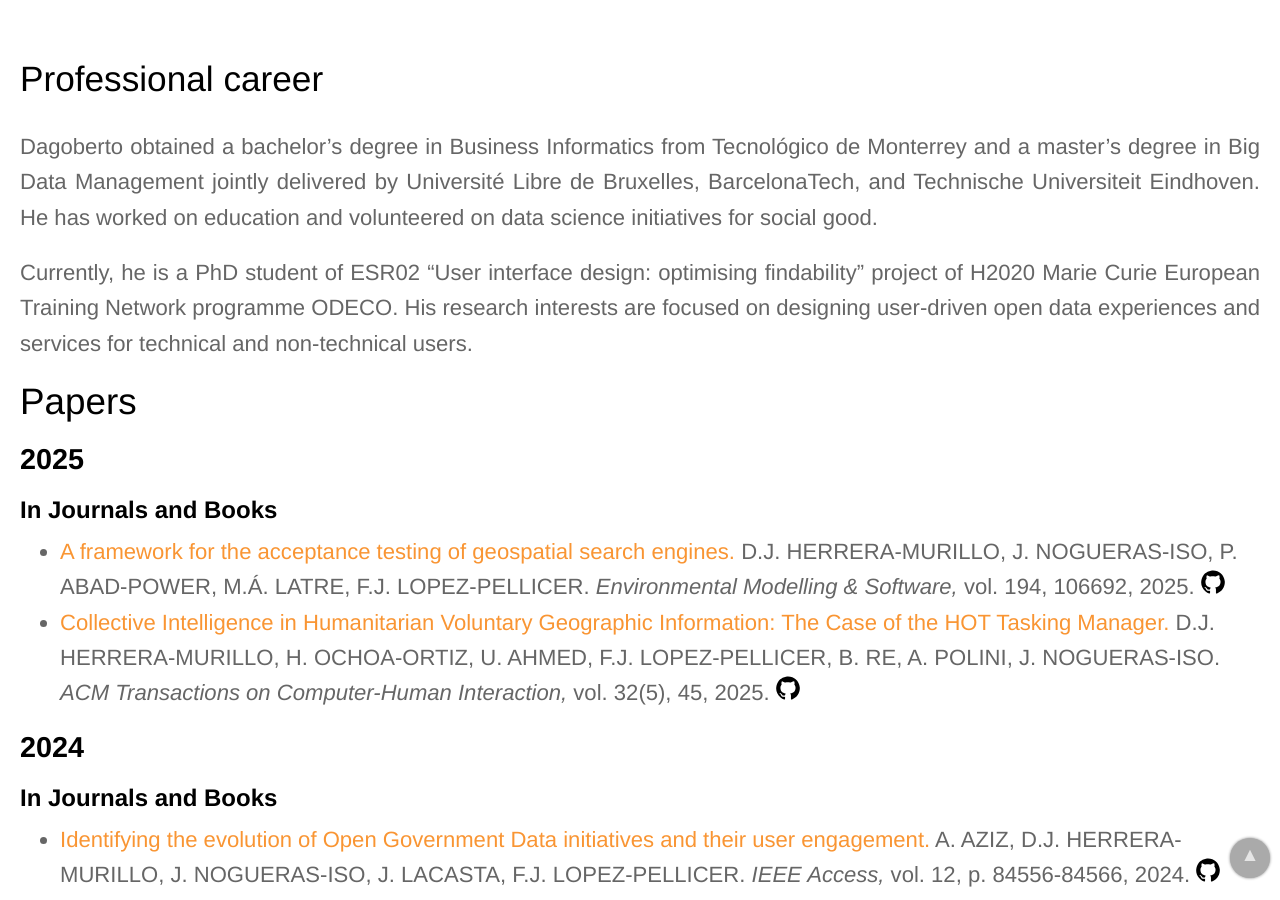
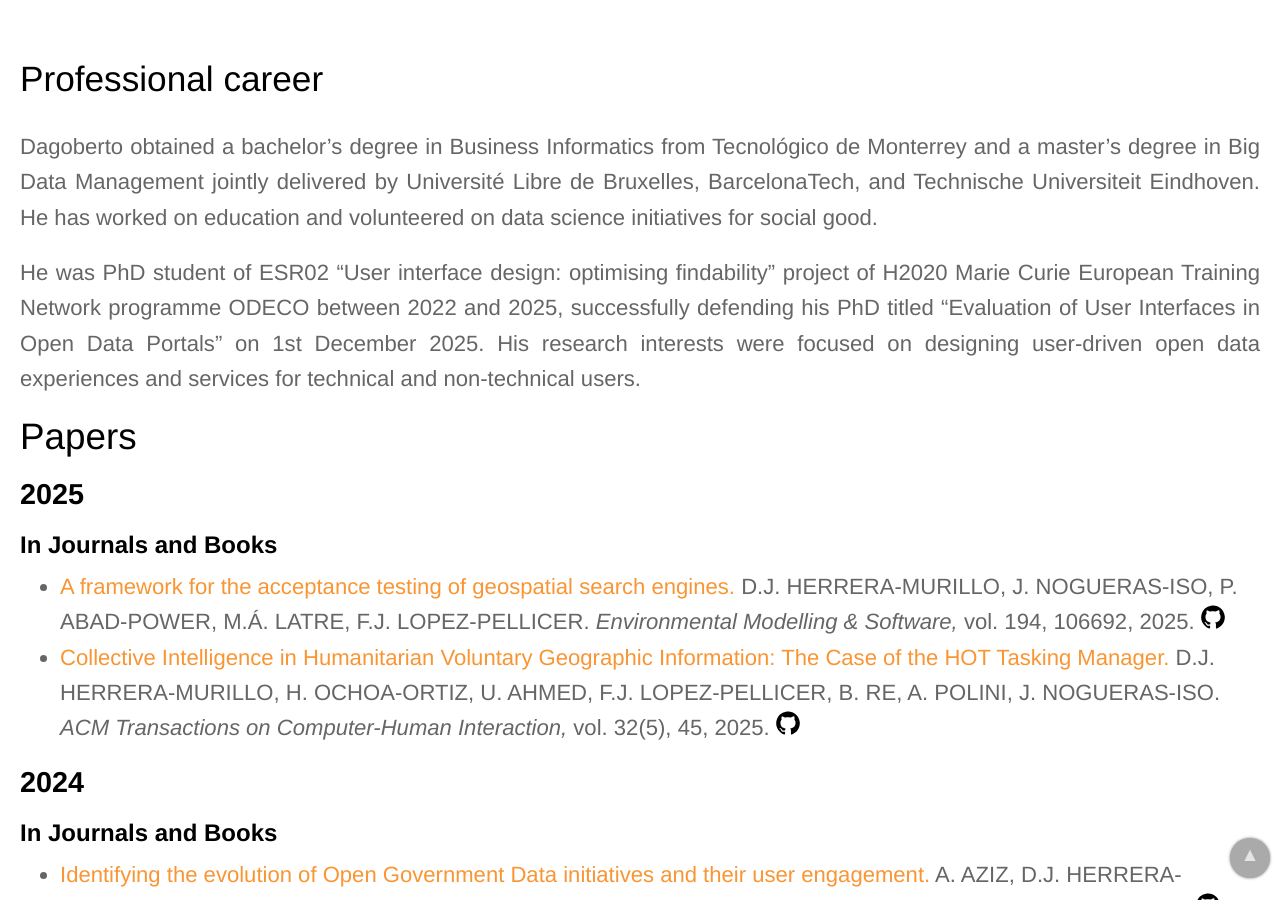
Before and after one commit to IAAA-Lab/IAAA-Lab.github.io, a Jekyll site: the page built from _staff/dherrera.md, in a window 1280 px wide and 900 px high, scrolled down 394 px. Built offline with Jekyll 4.4.1, drawn with Linux system fonts in a browser that asks for light colours.

Commit message:
Update dherrera.md

```diff
--- a/_staff/dherrera.md
+++ b/_staff/dherrera.md
@@ -8,4 +8,4 @@
 
 Dagoberto obtained a bachelor’s degree in Business Informatics from Tecnológico de Monterrey and a master’s degree in Big Data Management jointly delivered by Université Libre de Bruxelles, BarcelonaTech, and Technische Universiteit Eindhoven. He has worked on education and volunteered on data science initiatives for social good.
 
-Currently, he is a PhD student of ESR02 “User interface design: optimising findability” project of H2020 Marie Curie European Training Network programme ODECO. His research interests are focused on designing user-driven open data experiences and services for technical and non-technical users.
+He was PhD student of ESR02 “User interface design: optimising findability” project of H2020 Marie Curie European Training Network programme ODECO between 2022 and 2025, successfully defending his PhD titled "Evaluation of User Interfaces in Open Data Portals" on 1st December 2025. His research interests were focused on designing user-driven open data experiences and services for technical and non-technical users.
```
